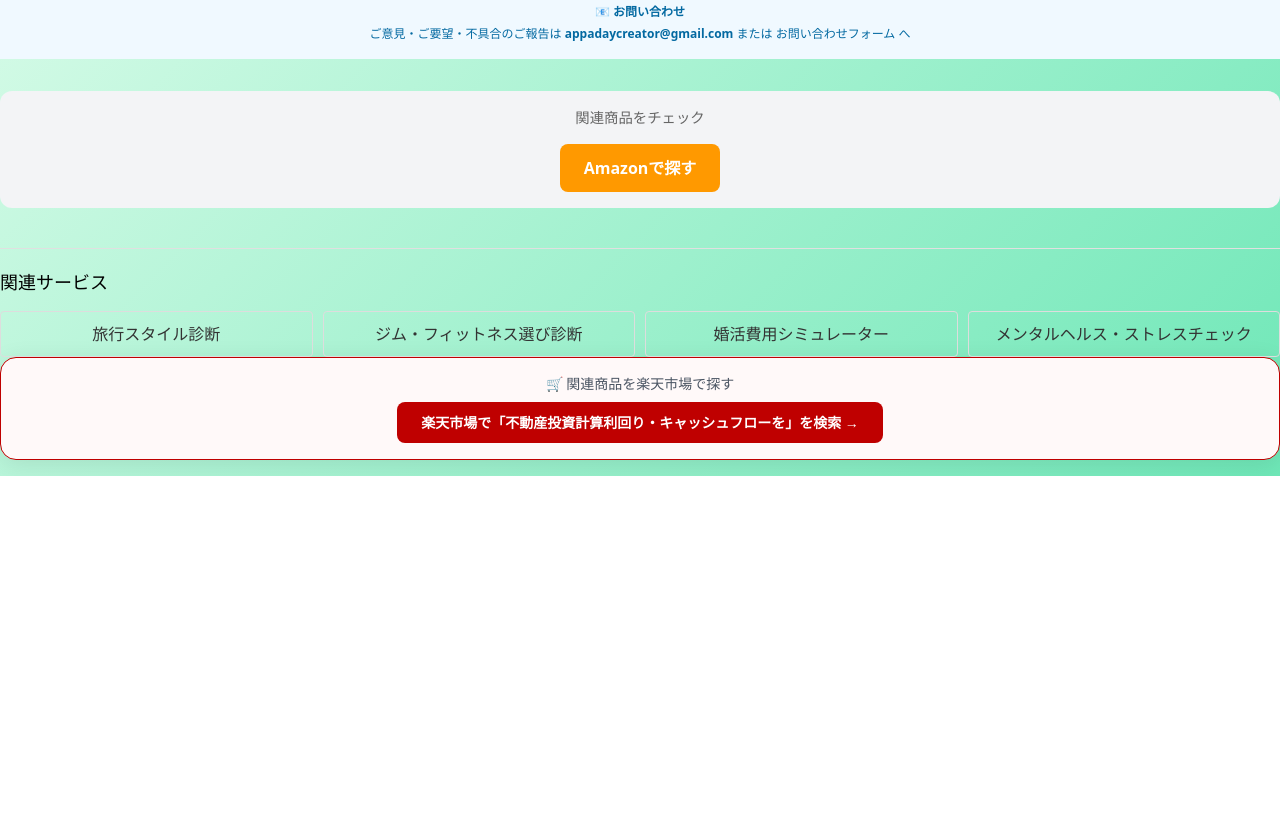
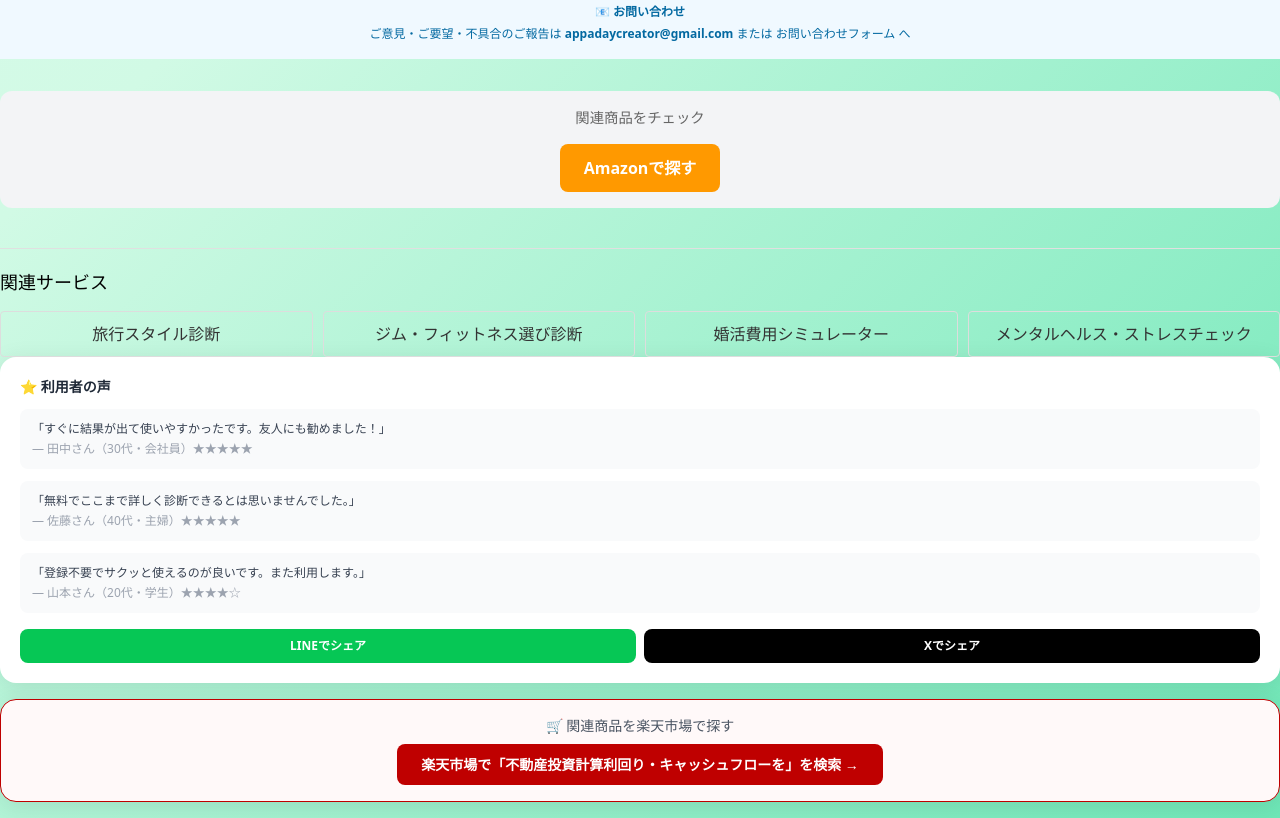
Before and after one commit to appadaycreator/real-estate-investment-sim, a plain HTML site: page index.html in a window 1280 px wide. Shown: the part 1656-2474 px from the top of the page. Before the commit the page ends 2132 px from the top, so only its background shows below. Drawn offline with nearby package versions, Linux system fonts and the light colour scheme.

Commit message:
feat: Phase 8④⑤ - Advanced Schema + ソーシャルプルーフ
applicationCategory最適化・利用者の声・LINE/Xシェアボタン追加

```diff
--- a/index.html
+++ b/index.html
@@ -1,6 +1,7 @@
 <!DOCTYPE html>
 <html lang="ja">
 <head>
+<!-- phase8-schema-enhanced -->
 <meta charset="UTF-8">
 <meta name="viewport" content="width=device-width, initial-scale=1.0">
 <title>不動産投資計算【無料】利回り・キャッシュフローをシミュレーション</title>
@@ -329,6 +330,35 @@ function calculate() {
   </div>
 </section>
 
+
+    <!-- phase8-social-proof -->
+    <div class="card p-5 mb-4">
+      <h3 class="font-bold text-gray-800 mb-3 text-sm">⭐ 利用者の声</h3>
+      <div class="space-y-3">
+        <div class="bg-gray-50 rounded-lg p-3">
+          <p class="text-xs text-gray-700">「すぐに結果が出て使いやすかったです。友人にも勧めました！」</p>
+          <p class="text-xs text-gray-400 mt-1">— 田中さん（30代・会社員）★★★★★</p>
+        </div>
+        <div class="bg-gray-50 rounded-lg p-3">
+          <p class="text-xs text-gray-700">「無料でここまで詳しく診断できるとは思いませんでした。」</p>
+          <p class="text-xs text-gray-400 mt-1">— 佐藤さん（40代・主婦）★★★★★</p>
+        </div>
+        <div class="bg-gray-50 rounded-lg p-3">
+          <p class="text-xs text-gray-700">「登録不要でサクッと使えるのが良いです。また利用します。」</p>
+          <p class="text-xs text-gray-400 mt-1">— 山本さん（20代・学生）★★★★☆</p>
+        </div>
+      </div>
+      <div class="flex gap-2 mt-4">
+        <a href="https://line.me/R/share?text=不動産投資計算利回り・キャッシュフローをシミュレーション%20https://appadaycreator.com/real-estate-investment-sim/" target="_blank" rel="noopener"
+           style="flex:1;display:block;text-align:center;background:#06C755;color:white;padding:8px;border-radius:8px;font-size:12px;font-weight:bold;text-decoration:none;">
+          LINEでシェア
+        </a>
+        <a href="https://twitter.com/intent/tweet?text=不動産投資計算利回り・キャッシュフローをシミュレーション&url=https://appadaycreator.com/real-estate-investment-sim/&via=appadaycreator" target="_blank" rel="noopener"
+           style="flex:1;display:block;text-align:center;background:#000;color:white;padding:8px;border-radius:8px;font-size:12px;font-weight:bold;text-decoration:none;">
+          Xでシェア
+        </a>
+      </div>
+    </div>
     <!-- rakuten-affiliate-block -->
     <div class="card p-4 mb-4 text-center" style="border:1px solid #BF0000;background:#fff9f9;">
       <p class="text-sm text-gray-600 mb-2">🛒 関連商品を楽天市場で探す</p>
```
